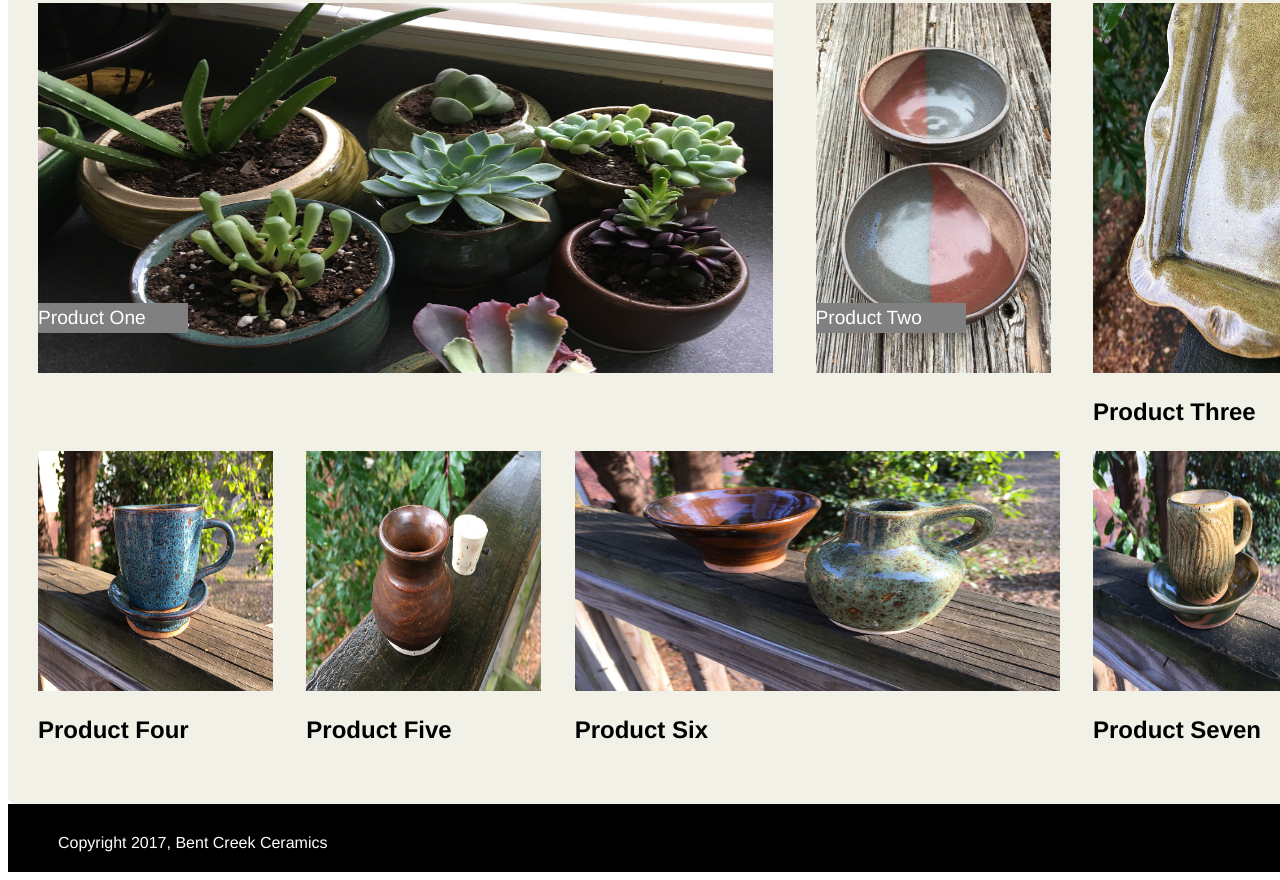
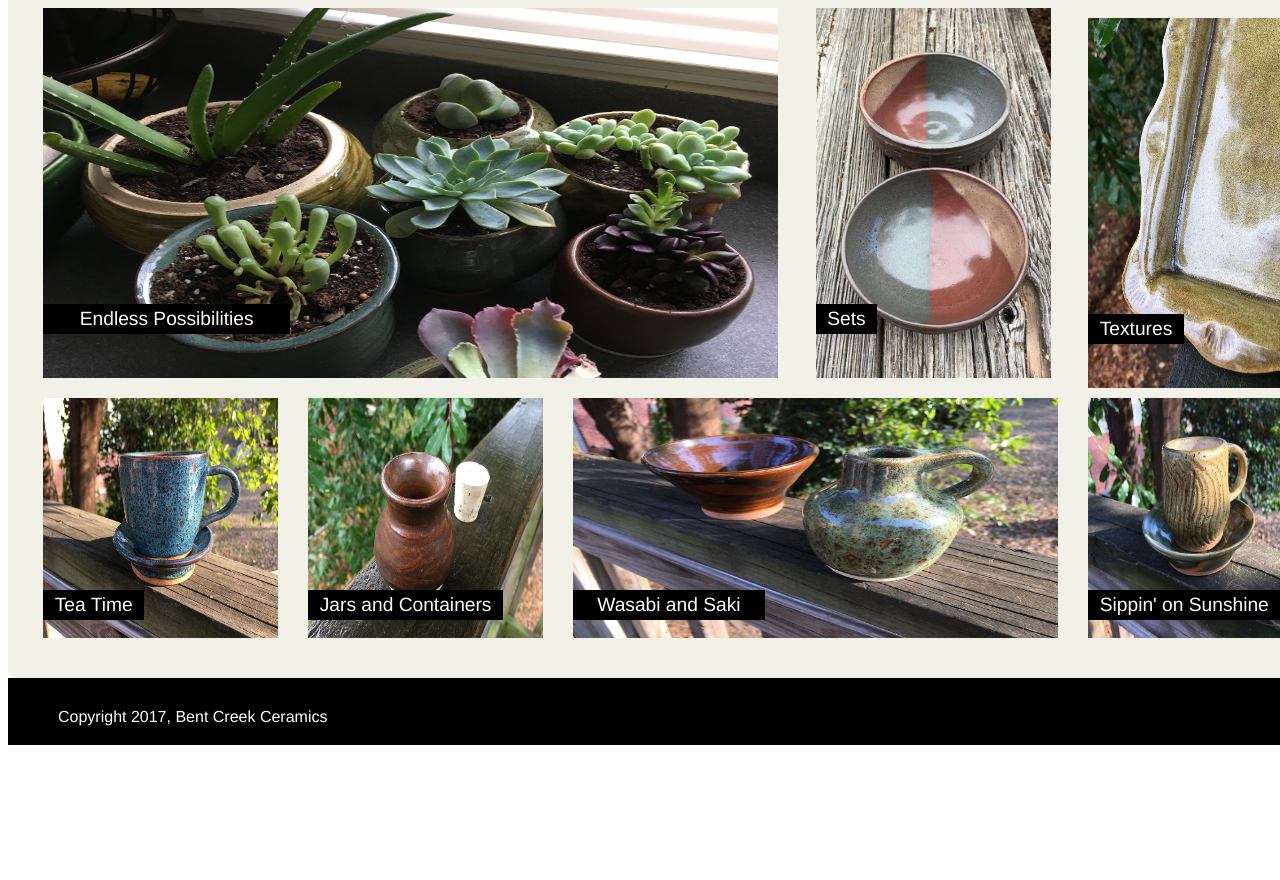
Before and after one commit to jakedub/week-one-project, a plain HTML site: page index.html in a window 1280 px wide. Shown: the part 278-1158 px from the top of the page. After the commit the page ends 1031 px from the top, so only its background shows below. Drawn offline with Linux system fonts and the light colour scheme; files whose address does not match are found by name.

Commit message:
all but texture in index correct

```diff
--- a/index.html
+++ b/index.html
@@ -30,34 +30,44 @@
                     <li class="productone_img">
                       <div class="image">
                         <img id="productone" src="/Users/jacob/Desktop/Testing/week-one-project:images/product-1.jpg" alt="Product One">
-                        <span>Product One</span>
+                        <span>Endless Possibilities</span>
                       </div>
                     </li>
                     <li>
                       <div class="image">
                         <img id="producttwo" src="/Users/jacob/Desktop/Testing/week-one-project:images/product-2.jpg" alt="Product Two">
-                        <span>Product Two</span>
+                        <span>Sets</span>
                       </div>
                     </li>
                     <li>
+                      <div class="image midrange">
                         <img id="productthree" src="/Users/jacob/Desktop/Testing/week-one-project:images/product-3.jpg" alt="Product Three">
-                        <h2>Product Three</h2>
+                        <span>Textures</span>
+                      </div>
                     </li>
                     <li>
-                      <img id="productfour" src="/Users/jacob/Desktop/Testing/week-one-project:images/product-4.jpg" alt="Product Four">
-                      <h2>Product Four</h2>
+                      <div class="image midrange">
+                        <img id="productfour" src="/Users/jacob/Desktop/Testing/week-one-project:images/product-4.jpg" alt="Product Four">
+                        <span>Tea Time</span>
+                      </div>
                     </li>
                     <li>
-                      <img id="productfive" src="/Users/jacob/Desktop/Testing/week-one-project:images/product-5.jpg" alt="Product Five">
-                      <h2>Product Five</h2>
+                      <div class="image midrange">
+                        <img id="productfive" src="/Users/jacob/Desktop/Testing/week-one-project:images/product-5.jpg" alt="Product Five">
+                        <span>Jars and Containers</span>
+                      </div>
                     </li>
                     <li>
-                      <img id="productsix" src="/Users/jacob/Desktop/Testing/week-one-project:images/product-6.jpg" alt="Product Six">
-                      <h2>Product Six</h2>
+                      <div class="image midrange">
+                        <img id="productsix" src="/Users/jacob/Desktop/Testing/week-one-project:images/product-6.jpg" alt="Product Six">
+                        <span>Wasabi and Saki</span>
+                      </div>
                     </li>
                     <li>
-                      <img id="productseven" src="/Users/jacob/Desktop/Testing/week-one-project:images/product-7.jpg" alt="Product Seven">
-                      <h2>Product Seven</h2>
+                      <div class="image midrange">
+                        <img id="productseven" src="/Users/jacob/Desktop/Testing/week-one-project:images/product-7.jpg" alt="Product Seven">
+                        <span>Sippin' on Sunshine</span>
+                      </div>
                     </li>
                 </ul>
             </section>
--- a/style.css
+++ b/style.css
@@ -103,12 +103,12 @@ img{
 
 /*Product*/
 #productlist{
-    padding: 20px;
+    padding: 30px;
     margin-bottom: 5px;
 }
 #productlist ul{
     list-style: none;
-    padding: 10px;
+    padding: 5px;
     margin: 0;
     display: flex;
     justify-content: space-between;
@@ -117,7 +117,7 @@ img{
 
 #productlist span{
     font-size: 1.2em;
-    background-color: gray;
+    background-color: black;
     align-content: flex-start;
     align-items: center;
 }
@@ -130,13 +130,20 @@ img{
  .image span{
   position: absolute;
   color: white;
-  top: 300px;
+  top: 80%;
   left: 0;
-  width: 150px;
+  /*width: 40%;*/
+  flex-basis: 40%;
+  padding-left: 5%;
+  padding-right: 5%;
 }
-.productone_img{
+
+.midrange{
+  margin-top: 10px;
+}
+/*.productone_img{
   position: relative;
-}
+}*/
 
 #productone{
   height:370px;
```
Also changed, not shown: 1 other file.
